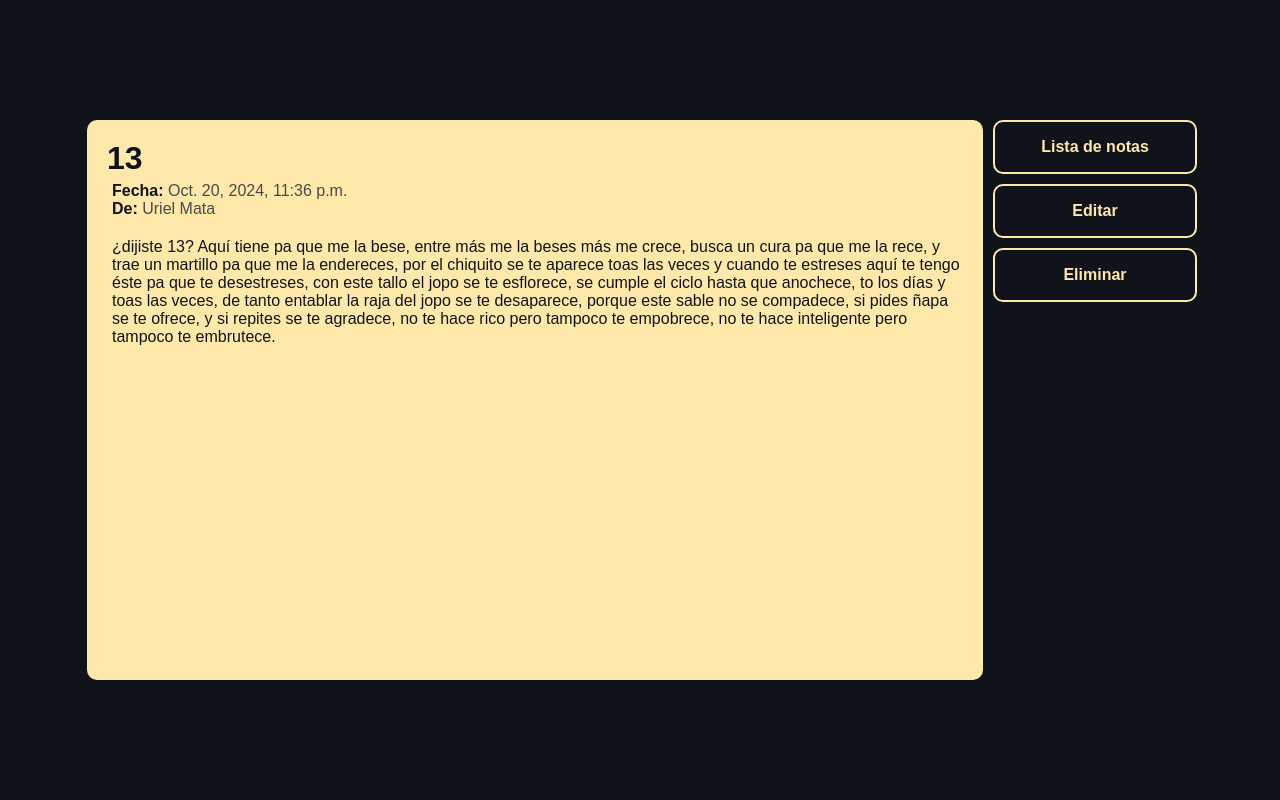
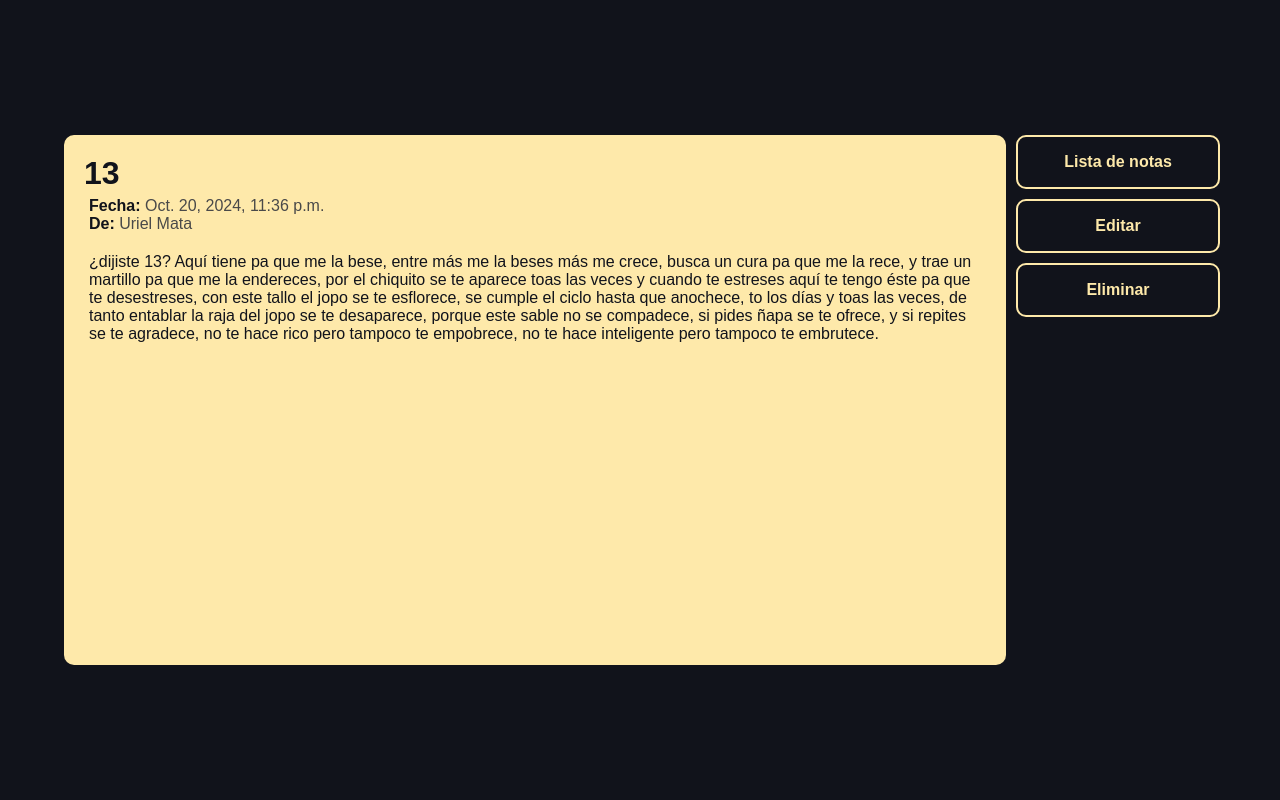
Before and after one commit to Urielminpro705/project_MataCastellanos_RamirezOrnelas, a Django app: page /notes/1/ in a window 1280 px wide. Run offline with Django 5.2, Linux system fonts and the light colour scheme; data comes from the database, SQL or seed files in the repository; both versions use the stored data as it was after the commit.

Commit message:
Mejoras visuales

```diff
--- a/notes_MataCastellanos_RamirezOrnelas/static/notes_MataCastellanos_RamirezOrnelas/css/detalle.css
+++ b/notes_MataCastellanos_RamirezOrnelas/static/notes_MataCastellanos_RamirezOrnelas/css/detalle.css
@@ -6,17 +6,31 @@ body {
     padding: 0;
     margin: 0;
     width: 100%;
-    height: 100vh;
+    height: auto;
+    min-height: 100vh;
     gap: 10px;
 }
 
+.cont-todo {
+    width: 90%;
+    display: grid;
+    grid-template-columns: calc(100% - 210px) 200px;
+    grid-template-rows: auto;
+    min-height: 70vh;
+    height: 70%;
+    justify-content: space-between;
+}
+
 .cont-nota {
-    width: 70%;
-    height: 70%;
+    width: 100%;
     background-color: var(--notas);
     border-radius: 10px;
     padding: 20px;
     box-sizing: border-box;
+    overflow: auto;
+    margin-top: 30px;
+    margin-bottom: 30px;
+    grid-column: 1;
 }
 
 .cont-nota p {
@@ -45,14 +59,18 @@ h1 {
 .cont-nota .txt-contenido {
     margin-top: 20px;
     color: var(--secundario);
+    white-space: pre-wrap
 }
 
 .cont-opciones {
+    height: 70%;
     width: 200px;
-    height: 70%;
+    min-height: 70vh;
     display: flex;
     flex-direction: column;
     gap: 10px;
+    grid-column: 2;
+    margin-top: 30px;
 }
 
 .cont-opciones a {
--- a/notes_MataCastellanos_RamirezOrnelas/static/notes_MataCastellanos_RamirezOrnelas/css/list.css
+++ b/notes_MataCastellanos_RamirezOrnelas/static/notes_MataCastellanos_RamirezOrnelas/css/list.css
@@ -72,6 +72,7 @@ h3 {
     padding: 0;
     margin: 0;
     overflow: hidden;
+    white-space: pre-wrap
 }
 
 .card-notas:hover {
--- a/notes_MataCastellanos_RamirezOrnelas/templates/notes_MataCastellanos_RamirezOrnelas/note_detail_MataCastellanos_RamirezOrnelas.html
+++ b/notes_MataCastellanos_RamirezOrnelas/templates/notes_MataCastellanos_RamirezOrnelas/note_detail_MataCastellanos_RamirezOrnelas.html
@@ -9,6 +9,7 @@
     <title>Detalles</title>
 </head>
 <body>
+    <div class="cont-todo">
         <div class="cont-nota">
             <h1>{{ Nota.title }}</h1>
             <p><span>Fecha:</span> {{ Nota.creation_date }}</p>
@@ -26,5 +27,6 @@
                 Eliminar
             </a>
         </div>
+    </div>
 </body>
 </html>
```
Also changed, not shown: db.sqlite3. Lines whose indentation alone changed are shown as unchanged.
